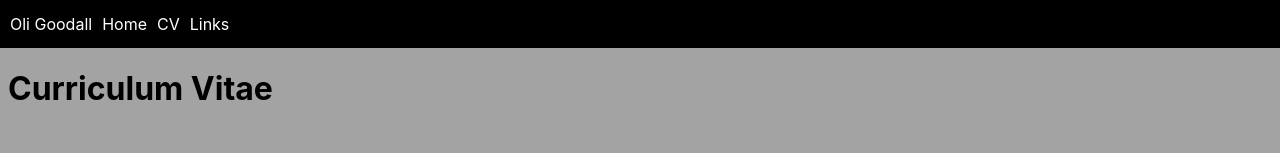
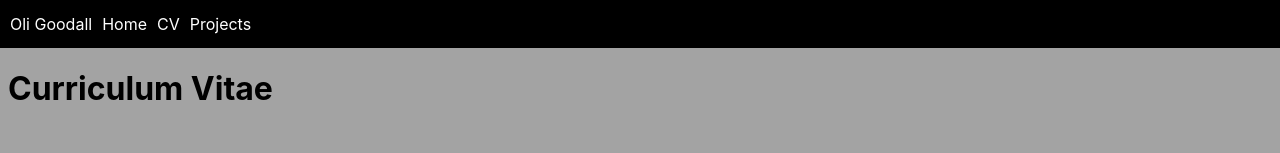
Before and after one commit to Oli-Goodall/Oli-Goodall.github.io, a React (Create React App) app in the folder personal-site/: page /cv in a window 1280 px wide. Shown: the top 153 px of the page. Built offline with nearby package versions, Linux system fonts and the light colour scheme.

Commit message:
No projects

```diff
--- a/personal-site/package.json
+++ b/personal-site/package.json
@@ -18,6 +18,8 @@
     "mui": "^0.0.1",
     "react": "^18.2.0",
     "react-dom": "^18.2.0",
+    "react-native-canvas": "^0.1.39",
+    "react-native-webview": "^13.2.1",
     "react-router-dom": "^6.8.1",
     "react-scripts": "5.0.1",
     "sass": "^1.57.1",
--- a/personal-site/src/components/navbar/navbar.tsx
+++ b/personal-site/src/components/navbar/navbar.tsx
@@ -18,8 +18,8 @@ export const Navbar: React.FunctionComponent = () => {
                     <Link to="/cv">
                         CV
                     </Link>
-                    <Link to="/links">
-                        Links
+                    <Link to="/projects">
+                        Projects
                     </Link>
                 </div>
             </ul>
```
Also changed, not shown: 1 other file (tests, documents, lock files or other folders).
